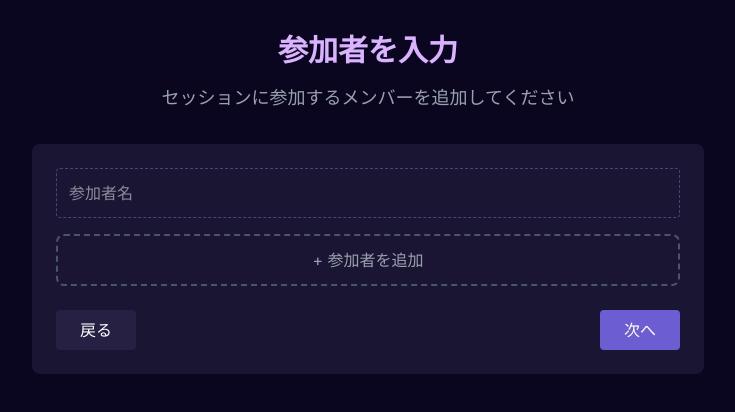
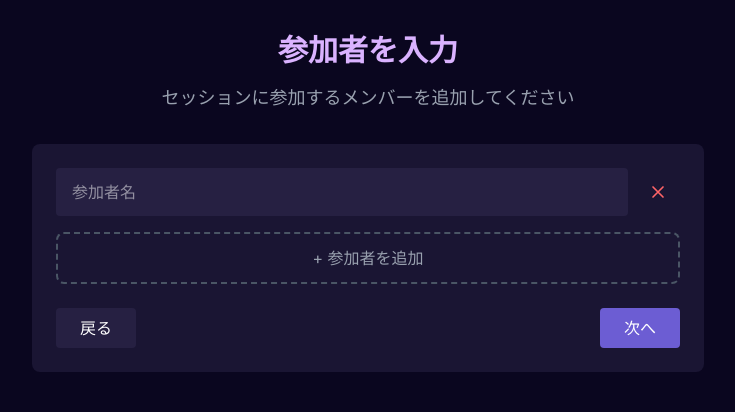
Before and after one commit to rjc-tech/tech-talk-timer, a React (Vite) app in the folder frontend/: page /participant in a window 1280 px wide. Shown: the top 412 px of the page, without its empty margins (272-1007 px from the left). Built offline with nearby package versions, Linux system fonts and the light colour scheme.

Commit message:
[FE-006] 参加者状態管理 [FE-007] 参加者追加/削除機能 実装

```diff
--- /dev/null
+++ b/frontend/src/components/Toast.tsx
@@ -0,0 +1,51 @@
+import React, { useEffect, useState } from 'react';
+
+interface ToastProps {
+  message: string | null;
+  onClose: () => void;
+  duration?: number; // トースト表示時間（ミリ秒）
+}
+
+export const Toast: React.FC<ToastProps> = ({
+  message,
+  onClose,
+  duration = 3000 // デフォルトで3秒表示
+}) => {
+  const [isVisible, setIsVisible] = useState(false);
+  const fadeOutDuration = 300; // フェードアウトの時間（ミリ秒）
+
+  useEffect(() => {
+    if (message) {
+      setIsVisible(true);
+      const timer = setTimeout(() => {
+        setIsVisible(false); // フェードアウト開始
+        setTimeout(() => {
+          onClose(); // フェードアウト完了後にトーストを閉じる
+        }, fadeOutDuration);
+      }, duration - fadeOutDuration); // フェードアウト時間を考慮して早めにタイマーを開始
+
+      return () => {
+        clearTimeout(timer);
+        setIsVisible(false);
+      };
+    }
+  }, [message, duration, onClose]);
+
+  if (!message) return null;
+
+  return (
+    <div className={`fixed top-6 left-1/2 transform -translate-x-1/2 z-50 transition-opacity duration-300 ${
+      isVisible ? 'opacity-100' : 'opacity-0'
+    }`}>
+      <div className="bg-red-950 border-2 border-red-500 text-red-200 px-8 py-4 rounded-lg shadow-xl min-w-[320px]">
+        <div className="flex items-center space-x-3">
+          {/* エラーアイコン */}
+          <svg className="w-6 h-6" fill="none" stroke="currentColor" viewBox="0 0 24 24">
+            <path strokeLinecap="round" strokeLinejoin="round" strokeWidth="2" d="M12 8v4m0 4h.01M21 12a9 9 0 11-18 0 9 9 0 0118 0z" />
+          </svg>
+          <span className="text-lg">{message}</span>
+        </div>
+      </div>
+    </div>
+  );
+};
--- a/frontend/src/pages/Participant.tsx
+++ b/frontend/src/pages/Participant.tsx
@@ -1,34 +1,90 @@
 import { Link } from "react-router-dom";
-import React, { useState, KeyboardEvent, ChangeEvent } from "react";
+import React, { useState, ChangeEvent, useEffect } from "react";
+import { Toast } from "../components/Toast";
+
+// 最小参加者数の定義
+const MIN_PARTICIPANTS = 2;
 
 export default function Participant() {
-  const [participants, setParticipants] = useState<string[]>([]);
-  const [newParticipant, setNewParticipant] = useState("");
+  // 参加者入力フィールドの配列を管理
+  const [inputFields, setInputFields] = useState<string[]>(() => {
+    const saved = localStorage.getItem('participantInputs');
+    return saved ? JSON.parse(saved) : [''];  // 初期状態で1つの空の入力フィールド
+  });
 
-  const handleAddParticipant = () => {
-    if (newParticipant.trim()) {
-      setParticipants([...participants, newParticipant.trim()]);
-      setNewParticipant("");
-    }
+  // エラーメッセージの状態管理
+  const [error, setError] = useState<string | null>(null);
+
+  // 入力フィールドの値を更新
+  const handleInputChange = (index: number, value: string) => {
+    const newFields = [...inputFields];
+    newFields[index] = value;
+    setInputFields(newFields);
   };
 
-  const handleRemoveParticipant = (index: number) => {
-    setParticipants(participants.filter((_, i) => i !== index));
+  // 入力フィールドを追加
+  const handleAddField = () => {
+    setInputFields([...inputFields, '']);
   };
 
+  // 入力フィールドを削除
+  const handleRemoveField = (index: number) => {
+    const newFields = inputFields.filter((_: string, i: number) => i !== index);
+    setInputFields(newFields.length > 0 ? newFields : ['']); // 最低1つのフィールドを維持
+  };
+
+  // LocalStorageに状態を保存
+  useEffect(() => {
+    localStorage.setItem('participantInputs', JSON.stringify(inputFields));
+  }, [inputFields]);
+
+  // 次へボタンのクリック処理
+  const handleNext = (e: React.MouseEvent<HTMLAnchorElement>) => {
+    const nonEmptyFields = inputFields.filter((field: string) => field.trim() !== '');
+
+    if (nonEmptyFields.length < MIN_PARTICIPANTS) {
+      e.preventDefault(); // リンクの遷移をキャンセル
+      setError(`参加者を${MIN_PARTICIPANTS}名以上入力してください`);
+      return;
+    }
+
+    // 重複チェック
+    const uniqueFields = new Set(nonEmptyFields);
+    if (uniqueFields.size !== nonEmptyFields.length) {
+      e.preventDefault();
+      setError('同じ名前の参加者が存在します');
+      return;
+    }
+
+    setError(null);
+    localStorage.setItem('participants', JSON.stringify(nonEmptyFields));
+  };
+
+  // UIレンダリング
   return (
     <div className="min-h-screen bg-[#0a061f] text-white p-8">
       <div className="max-w-2xl mx-auto text-center">
+        {/* ヘッダー部分 */}
         <h1 className="text-3xl font-bold mb-4 text-purple-300">参加者を入力</h1>
         <p className="text-base md:text-lg text-gray-400 mb-8">セッションに参加するメンバーを追加してください</p>
 
         <div className="bg-[#1a1533] p-6 rounded-lg">
+          {/* トースト通知 */}
+          <Toast message={error} onClose={() => setError(null)} />
+
           <div className="space-y-4">
-            {participants.map((participant, index) => (
-              <div key={index} className="flex items-center justify-between bg-[#262042] p-3 rounded">
-                <span>{participant}</span>
+            {/* 参加者入力フィールド */}
+            {inputFields.map((field: string, index: number) => (
+              <div key={index} className="flex items-center justify-between space-x-2">
+                <input
+                  type="text"
+                  value={field}
+                  onChange={(e: ChangeEvent<HTMLInputElement>) => handleInputChange(index, e.target.value)}
+                  placeholder="参加者名"
+                  className="flex-1 px-4 py-3 bg-[#262042] rounded outline-none"
+                />
                 <button
-                  onClick={() => handleRemoveParticipant(index)}
+                  onClick={() => handleRemoveField(index)}
                   className="p-3 text-red-400 hover:bg-red-500/10 rounded-lg transition-colors"
                 >
                   <svg className="w-5 h-5" fill="none" stroke="currentColor" viewBox="0 0 24 24">
@@ -38,29 +94,16 @@ export default function Participant() {
               </div>
             ))}
 
-            <div className="border border-dashed border-[#4a4373] p-3 rounded">
-              <input
-                type="text"
-                value={newParticipant}
-                onChange={(e: ChangeEvent<HTMLInputElement>) => setNewParticipant(e.target.value)}
-                onKeyPress={(e: KeyboardEvent<HTMLInputElement>) => {
-                  if (e.key === 'Enter') {
-                    handleAddParticipant();
-                  }
-                }}
-                placeholder="参加者名"
-                className="w-full bg-transparent outline-none"
-              />
-            </div>
-
+            {/* 参加者追加ボタン */}
             <button
-              onClick={handleAddParticipant}
+              onClick={handleAddField}
               className="w-full py-3 border-2 border-dashed border-gray-600 hover:border-purple-500 rounded-lg text-gray-400 hover:text-purple-400 transition-colors"
             >
               + 参加者を追加
             </button>
           </div>
 
+          {/* ナビゲーションボタン */}
           <div className="mt-6 flex justify-between">
             <Link
               to="/"
@@ -70,6 +113,7 @@ export default function Participant() {
             </Link>
             <Link
               to="/talk"
+              onClick={handleNext}
               className="px-6 py-2 rounded bg-[#6c5dd3] hover:bg-[#7d6de3] transition-colors"
             >
               次へ
```
